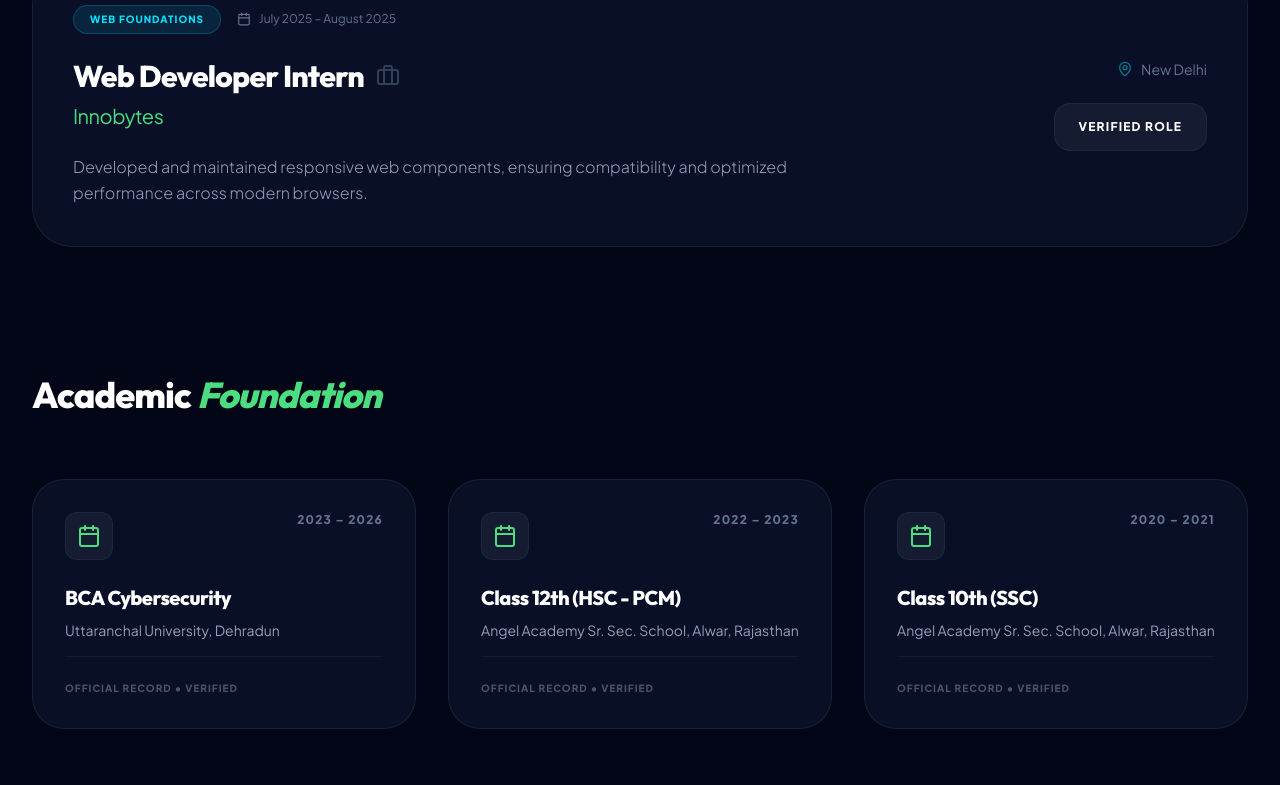
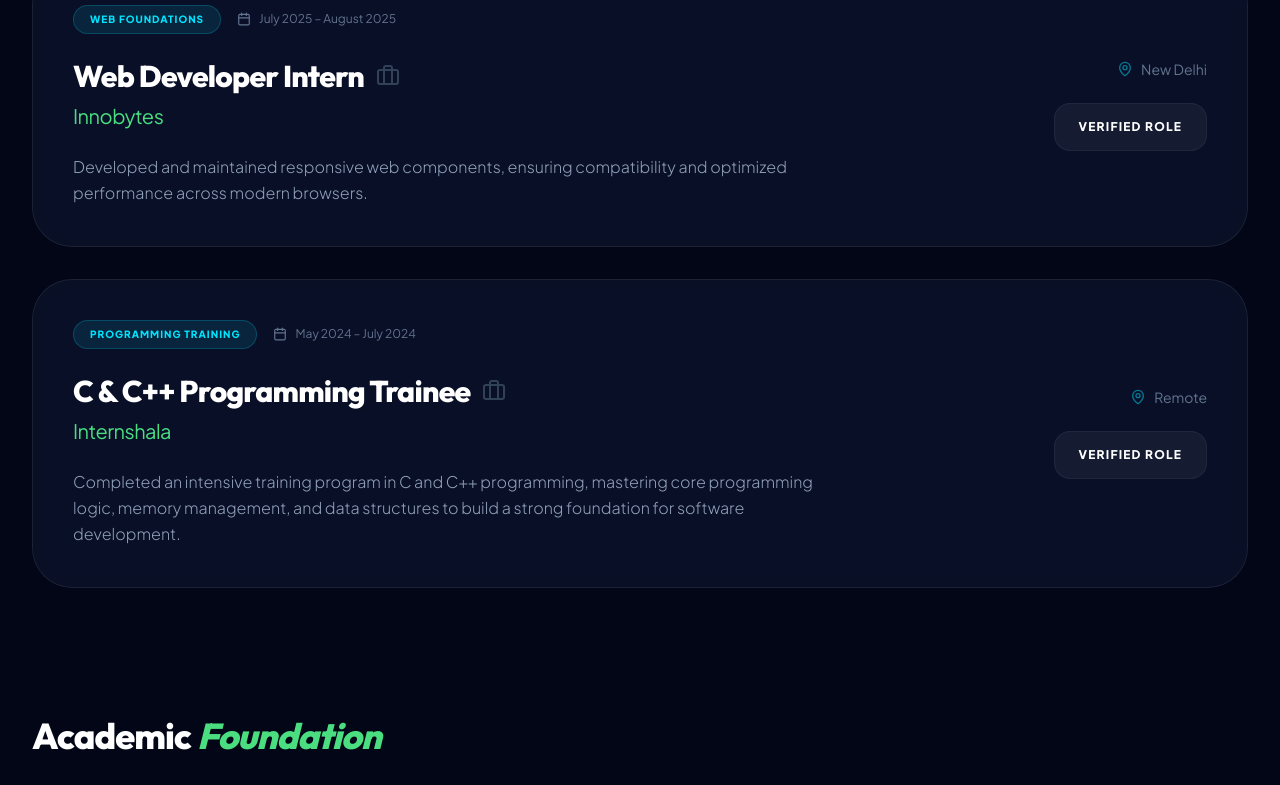
Before and after one commit to Tanisha-2005/Portfolio, a React (Vite) app: page / in a window 1280 px wide. Shown: the part 3844-4629 px from the top of the page. Built offline with nearby package versions, Linux system fonts and the light colour scheme.

Commit message:
feat: add Internshala C/C++ training to Professional Protocol

```diff
--- a/src/data.js
+++ b/src/data.js
@@ -58,6 +58,14 @@ export const DATA = {
       location: "New Delhi",
       type: "Web Foundations",
       description: "Developed and maintained responsive web components, ensuring compatibility and optimized performance across modern browsers."
+    },
+    {
+      role: "C & C++ Programming Trainee",
+      company: "Internshala",
+      period: "May 2024 – July 2024",
+      location: "Remote",
+      type: "Programming Training",
+      description: "Completed an intensive training program in C and C++ programming, mastering core programming logic, memory management, and data structures to build a strong foundation for software development."
     }
   ],
   projects: [
```
